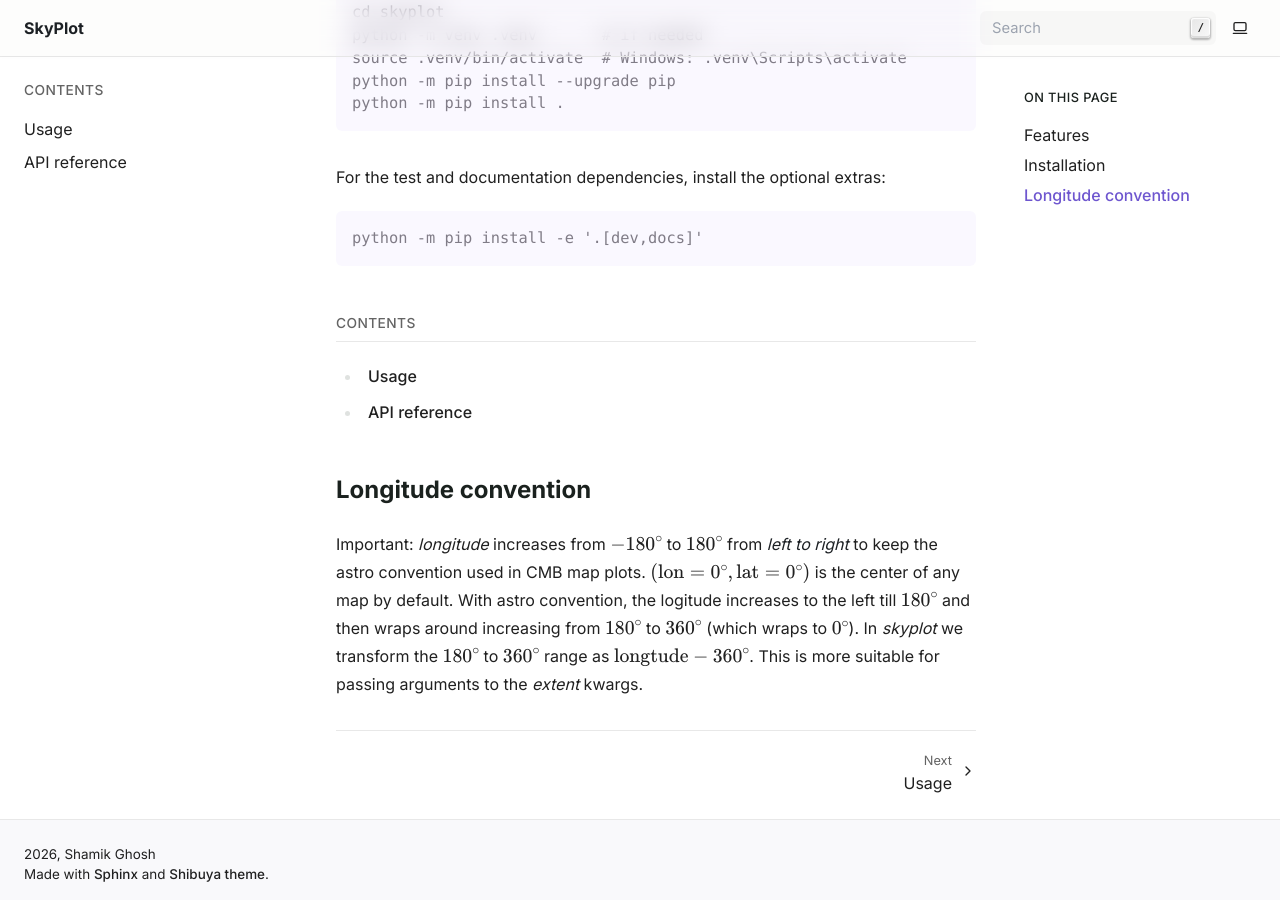
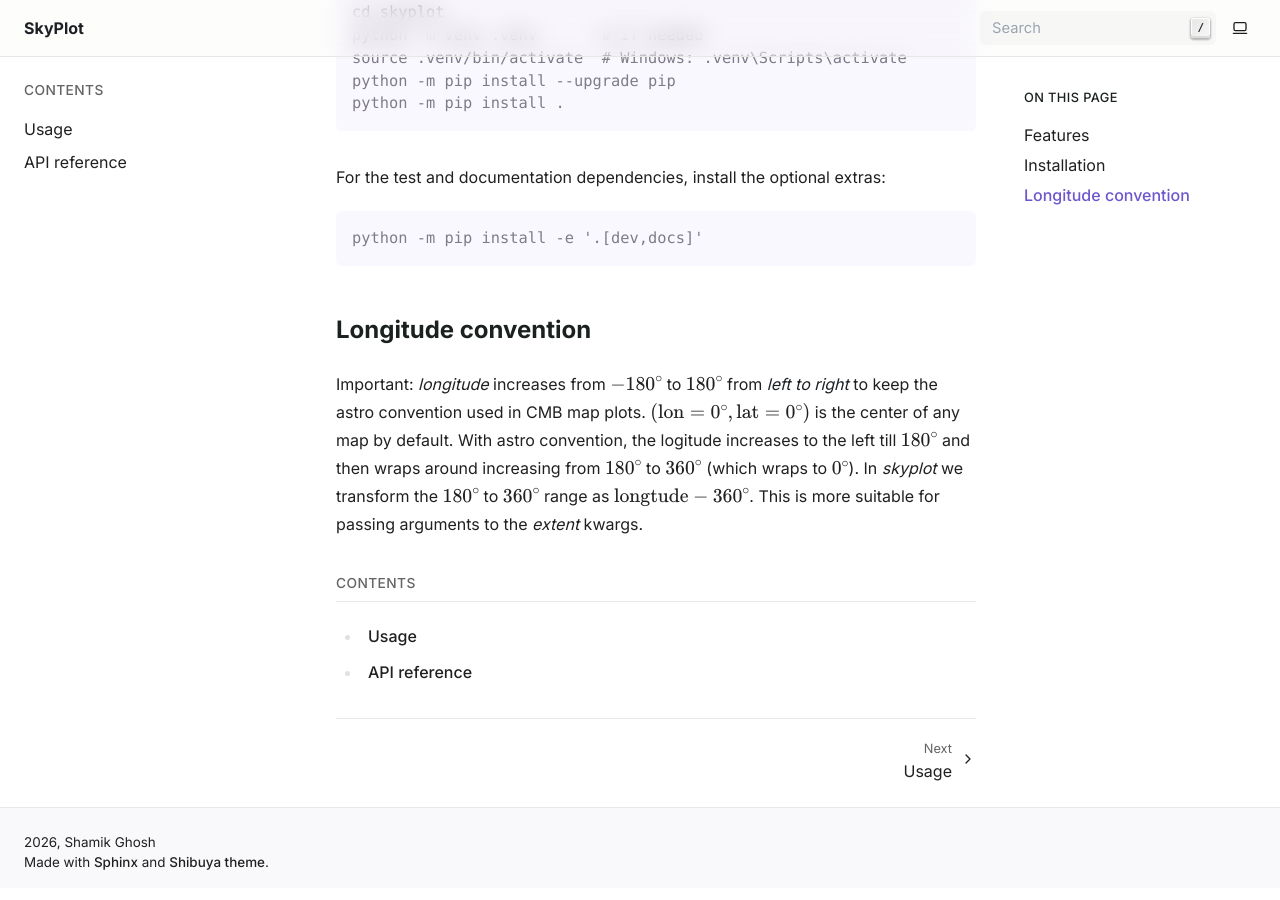
Before and after one commit to 1cosmologist/skyplot, a Sphinx documentation site: the page built from docs/index.rst, in a window 1280 px wide and 900 px high, scrolled down 1164 px. Built offline with Sphinx 7.4.7, drawn with Linux system fonts in a browser that asks for light colours; the version number could not be read and is left out; some of the changed lines change nothing that is shown.

Commit message:
Move convention

```diff
--- a/docs/index.rst
+++ b/docs/index.rst
@@ -50,13 +50,6 @@ For the test and documentation dependencies, install the optional extras:
 
    python -m pip install -e '.[dev,docs]'
 
-.. toctree::
-   :maxdepth: 2
-   :caption: Contents
-
-   usage
-   api
-
 Longitude convention
 --------------------
 
@@ -67,3 +60,10 @@ is the center of any map by default. With astro convention, the logitude increas
 (which wraps to :math:`0^\circ`). In `skyplot` we transform the :math:`180^\circ` to :math:`360^\circ`
 range as :math:`{\rm longtude} - 360^\circ`. This is more suitable for passing arguments to the
 `extent` kwargs.
+
+.. toctree::
+   :maxdepth: 2
+   :caption: Contents
+
+   usage
+   api
```
